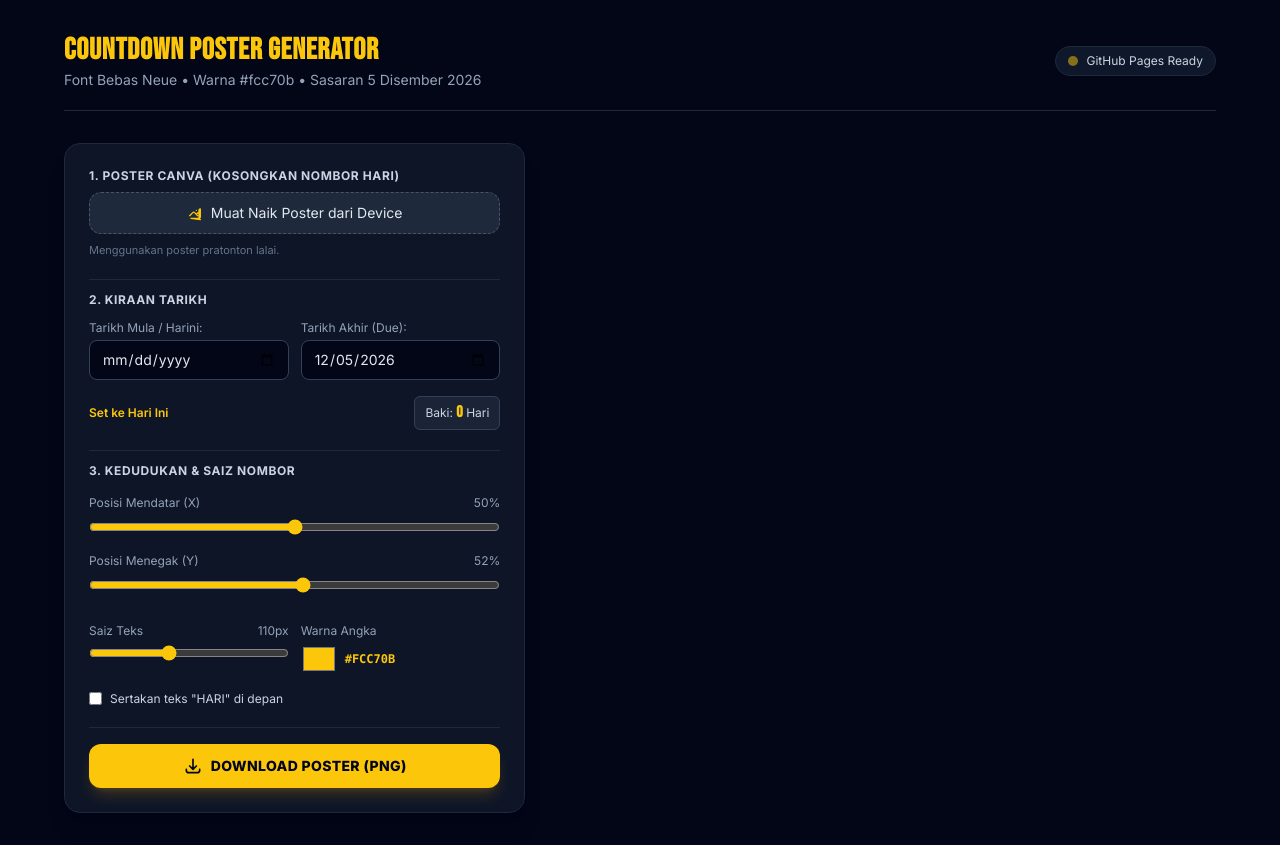
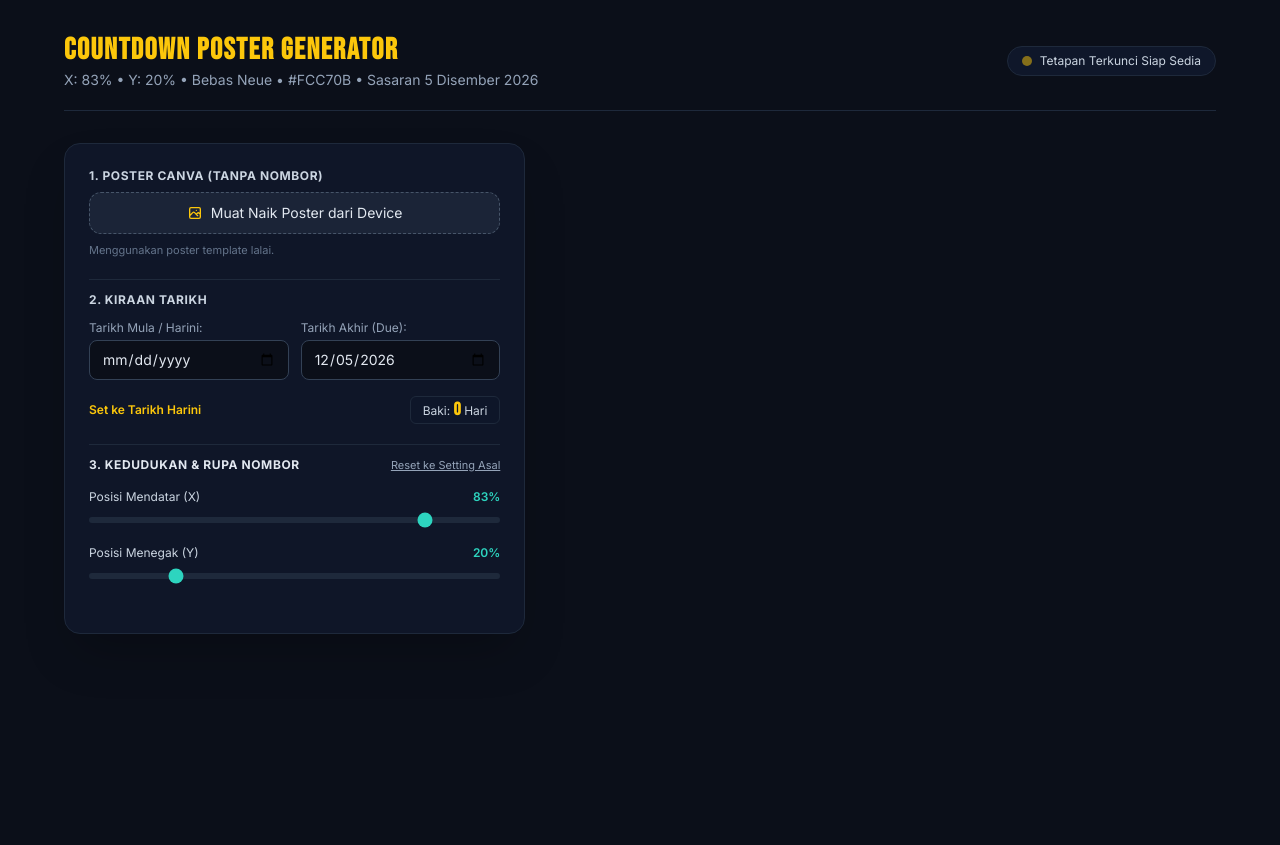
Before and after one commit to putrairfan03/CountDown, a plain HTML site: page index.html in a window 1280 px wide. After the commit the page ends 800 px from the top, so only its background shows below. Drawn offline with nearby package versions, Linux system fonts and the light colour scheme.

Commit message:
Update index.html

```diff
--- a/index.html
+++ b/index.html
@@ -9,44 +9,44 @@
   <!-- Google Fonts: Bebas Neue & Inter -->
   <link rel="preconnect" href="https://fonts.googleapis.com">
   <link rel="preconnect" href="https://fonts.gstatic.com" crossorigin>
-  <link href="https://fonts.googleapis.com/css2?family=Bebas+Neue&family=Inter:wght@400;600;700;800&display=swap" rel="stylesheet">
+  <link href="https://fonts.googleapis.com/css2?family=Bebas+Neue&family=Inter:wght@400;600;700;800&family=Montserrat:wght@700;900&family=Oswald:wght@700&family=Poppins:wght@700;900&display=swap" rel="stylesheet">
 
   <style>
     .font-bebas { font-family: 'Bebas Neue', sans-serif; }
     .font-inter { font-family: 'Inter', sans-serif; }
   </style>
 </head>
-<body class="bg-slate-950 text-slate-100 min-h-screen py-8 px-4 font-inter">
+<body class="bg-[#0b0f19] text-slate-100 min-h-screen py-8 px-4 font-inter">
 
   <div class="max-w-6xl mx-auto">
     <!-- Header -->
     <header class="mb-8 text-center sm:text-left border-b border-slate-800 pb-5 flex flex-col sm:flex-row justify-between items-center gap-4">
       <div>
-        <h1 class="text-2xl sm:text-3xl font-extrabold text-[#fcc70b] font-bebas tracking-wide">
+        <h1 class="text-2xl sm:text-3xl font-extrabold text-[#fcc70b] font-bebas tracking-wider">
           Countdown Poster Generator
         </h1>
-        <p class="text-xs sm:text-sm text-slate-400 mt-0.5">Font Bebas Neue • Warna #fcc70b • Sasaran 5 Disember 2026</p>
+        <p class="text-xs sm:text-sm text-slate-400 mt-0.5">X: 83% • Y: 20% • Bebas Neue • #FCC70B • Sasaran 5 Disember 2026</p>
       </div>
-      <div class="flex items-center gap-2 bg-slate-900 border border-slate-800 px-3 py-1.5 rounded-full text-xs text-slate-300">
+      <div class="flex items-center gap-2 bg-slate-900 border border-slate-800 px-3.5 py-1.5 rounded-full text-xs text-slate-300">
         <span class="w-2.5 h-2.5 rounded-full bg-[#fcc70b] animate-pulse"></span>
-        GitHub Pages Ready
+        Tetapan Terkunci Siap Sedia
       </div>
     </header>
 
     <div class="grid grid-cols-1 lg:grid-cols-12 gap-8 items-start">
 
       <!-- Panel Kiri: Tetapan & Kawalan -->
-      <div class="lg:col-span-5 bg-slate-900/90 border border-slate-800 p-6 rounded-2xl shadow-xl space-y-5">
+      <div class="lg:col-span-5 bg-[#0f172a]/95 border border-slate-800 p-6 rounded-2xl shadow-2xl space-y-5">
 
         <!-- 1. Muat Naik Poster Canva -->
         <div class="space-y-2">
-          <label class="block text-xs font-bold uppercase tracking-wider text-slate-300">1. Poster Canva (Kosongkan Nombor Hari)</label>
+          <label class="block text-xs font-bold uppercase tracking-wider text-slate-300">1. Poster Canva (Tanpa Nombor)</label>
           <input type="file" id="posterUpload" accept="image/*" class="hidden">
-          <button onclick="document.getElementById('posterUpload').click()" class="w-full py-2.5 px-4 bg-slate-800 hover:bg-slate-700 border border-dashed border-slate-600 rounded-xl text-sm font-medium transition flex items-center justify-center gap-2 text-slate-200">
-            <svg class="w-4 h-4 text-[#fcc70b]" fill="none" stroke="currentColor" viewBox="0 0 24 24"><path stroke-linecap="round" stroke-linejoin="round" stroke-width="2" d="M4 16l4.586-4.586a2 2 0 012.828 0L16 16m-2-2l1.586-1.586a2 2 0 012.828 0L20 14m-6-6h.01M6 20h12a2 2 0 002-2V6a2 2 0 00-2 2v12a2 2 0 002 2z"></path></svg>
+          <button onclick="document.getElementById('posterUpload').click()" class="w-full py-2.5 px-4 bg-slate-800/80 hover:bg-slate-700 border border-dashed border-slate-600 rounded-xl text-sm font-medium transition flex items-center justify-center gap-2 text-slate-200">
+            <svg class="w-4 h-4 text-[#fcc70b]" fill="none" stroke="currentColor" viewBox="0 0 24 24"><path stroke-linecap="round" stroke-linejoin="round" stroke-width="2" d="M4 16l4.586-4.586a2 2 0 012.828 0L16 16m-2-2l1.586-1.586a2 2 0 012.828 0L20 14m-6-6h.01M6 20h12a2 2 0 002-2V6a2 2 0 00-2-2H6a2 2 0 00-2 2v12a2 2 0 002 2z"></path></svg>
             Muat Naik Poster dari Device
           </button>
-          <p id="fileName" class="text-[11px] text-slate-500 truncate">Menggunakan poster pratonton lalai.</p>
+          <p id="fileName" class="text-[11px] text-slate-500 truncate">Menggunakan poster template lalai.</p>
         </div>
 
         <!-- 2. Tetapan Tarikh -->
@@ -56,71 +56,48 @@
           <div class="grid grid-cols-1 sm:grid-cols-2 gap-3">
             <div>
               <span class="text-xs text-slate-400 block mb-1">Tarikh Mula / Harini:</span>
-              <input type="date" id="startDate" class="w-full bg-slate-950 border border-slate-700 rounded-lg px-3 py-2 text-xs sm:text-sm text-slate-200 focus:outline-none focus:border-[#fcc70b]">
+              <input type="date" id="startDate" class="w-full bg-[#0b0f19] border border-slate-700 rounded-lg px-3 py-2 text-xs sm:text-sm text-slate-200 focus:outline-none focus:border-[#fcc70b]">
             </div>
             <div>
               <span class="text-xs text-slate-400 block mb-1">Tarikh Akhir (Due):</span>
-              <input type="date" id="targetDate" value="2026-12-05" class="w-full bg-slate-950 border border-slate-700 rounded-lg px-3 py-2 text-xs sm:text-sm text-slate-200 focus:outline-none focus:border-[#fcc70b]">
+              <input type="date" id="targetDate" value="2026-12-05" class="w-full bg-[#0b0f19] border border-slate-700 rounded-lg px-3 py-2 text-xs sm:text-sm text-slate-200 focus:outline-none focus:border-[#fcc70b]">
             </div>
           </div>
 
           <div class="flex items-center justify-between pt-1">
-            <button onclick="setTodayDate()" class="text-xs text-[#fcc70b] hover:underline font-semibold">Set ke Hari Ini</button>
-            <div class="text-xs text-slate-300 bg-slate-800/80 px-2.5 py-1 rounded-md border border-slate-700">
-              Baki: <span id="daysCountBadge" class="font-bold text-[#fcc70b] font-bebas text-base">0</span> Hari
+            <button onclick="setTodayDate()" class="text-xs text-[#fcc70b] hover:underline font-semibold">Set ke Tarikh Harini</button>
+            <div class="text-xs text-slate-300 bg-slate-900/90 px-3 py-1 rounded-md border border-slate-800">
+              Baki: <span id="daysCountBadge" class="font-bold text-[#fcc70b] font-bebas text-lg leading-none">0</span> Hari
             </div>
           </div>
         </div>
 
-        <!-- 3. Format Nombor & Kedudukan -->
+        <!-- 3. KEDUDUKAN & RUPA NOMBOR (Kekalkan Setting Pilihan) -->
         <div class="space-y-4 pt-3 border-t border-slate-800">
-          <label class="block text-xs font-bold uppercase tracking-wider text-slate-300">3. Kedudukan & Saiz Nombor</label>
-
-          <!-- Slider Kedudukan -->
-          <div class="space-y-2">
-            <div class="flex justify-between text-xs text-slate-400">
-              <span>Posisi Mendatar (X)</span>
-              <span id="posXVal">50%</span>
-            </div>
-            <input type="range" id="posX" min="0" max="100" value="50" class="w-full accent-[#fcc70b]">
-
-            <div class="flex justify-between text-xs text-slate-400 pt-1">
-              <span>Posisi Menegak (Y)</span>
-              <span id="posYVal">52%</span>
-            </div>
-            <input type="range" id="posY" min="0" max="100" value="52" class="w-full accent-[#fcc70b]">
+          <div class="flex items-center justify-between">
+            <label class="block text-xs font-bold uppercase tracking-wider text-slate-200">3. KEDUDUKAN & RUPA NOMBOR</label>
+            <button onclick="resetToPreset()" class="text-[11px] text-slate-400 hover:text-[#fcc70b] underline">Reset ke Setting Asal</button>
           </div>
 
-          <!-- Saiz Font & Warna -->
+          <!-- Slider Kedudukan Mendatar X (Default: 83%) -->
+          <div class="space-y-1">
+            <div class="flex justify-between text-xs text-slate-300 font-medium">
+              <span>Posisi Mendatar (X)</span>
+              <span id="posXVal" class="text-teal-400 font-semibold">83%</span>
+            </div>
+            <input type="range" id="posX" min="0" max="100" value="83" class="w-full h-1.5 bg-slate-800 rounded-lg appearance-none cursor-pointer accent-teal-400">
+          </div>
+
+          <!-- Slider Kedudukan Menegak Y (Default: 20%) -->
+          <div class="space-y-1">
+            <div class="flex justify-between text-xs text-slate-300 font-medium">
+              <span>Posisi Menegak (Y)</span>
+              <span id="posYVal" class="text-teal-400 font-semibold">20%</span>
+            </div>
+            <input type="range" id="posY" min="0" max="100" value="20" class="w-full h-1.5 bg-slate-800 rounded-lg appearance-none cursor-pointer accent-teal-400">
+          </div>
+
+          <!-- Font & Warna Angka -->
           <div class="grid grid-cols-2 gap-3 pt-2">
             <div>
-              <div class="flex justify-between text-xs text-slate-400 mb-1">
-                <span>Saiz Teks</span>
-                <span id="fontSizeVal">110px</span>
-              </div>
-              <input type="range" id="fontSize" min="20" max="250" value="110" class="w-full accent-[#fcc70b]">
-            </div>
-            <div>
-              <span class="text-xs text-slate-400 block mb-1">Warna Angka</span>
-              <div class="flex items-center gap-2">
-                <input type="color" id="textColor" value="#fcc70b" class="w-9 h-8 rounded cursor-pointer bg-transparent border-0">
-                <span id="colorHex" class="text-xs font-mono font-bold text-[#fcc70b] uppercase">#FCC70B</span>
-              </div>
-            </div>
-          </div>
-
-          <div class="flex items-center gap-4 text-xs text-slate-300">
-            <label class="flex items-center gap-2 cursor-pointer">
-              <input type="checkbox" id="addPrefix" class="accent-[#fcc70b]">
-              <span>Sertakan teks "HARI" di depan</span>
-            </label>
-          </div>
-        </div>
-
-        <!-- Butang Eksport -->
-        <div class="pt-4 border-t border-slate-800 space-y-2.5">
-          <button id="downloadBtn" onclick="downloadPoster()" class="w-full py-3 px-4 bg-[#fcc70b] hover:bg-[#e5b307] text-slate-950 font-black rounded-xl shadow-lg shadow-amber-500/20 transition flex items-center justify-center gap-2 text-sm tracking-wide">
-            <svg class="w-5 h-5 text-slate-950" fill="none" stroke="currentColor" viewBox="0 0 24 24"><path stroke-linecap="round" stroke-linejoin="round" stroke-width="2" d="M4 16v1a3 3 0 003 3h10a3 3 0 003-3v-1m-4-4l-4 4m0 0l-4-4m4 4V4"></path></svg>
-            DOWNLOAD POSTER (PNG)
-          </button>
-          <button onclick="copyToClipboard()" class="w-full
+              <span class="
```
